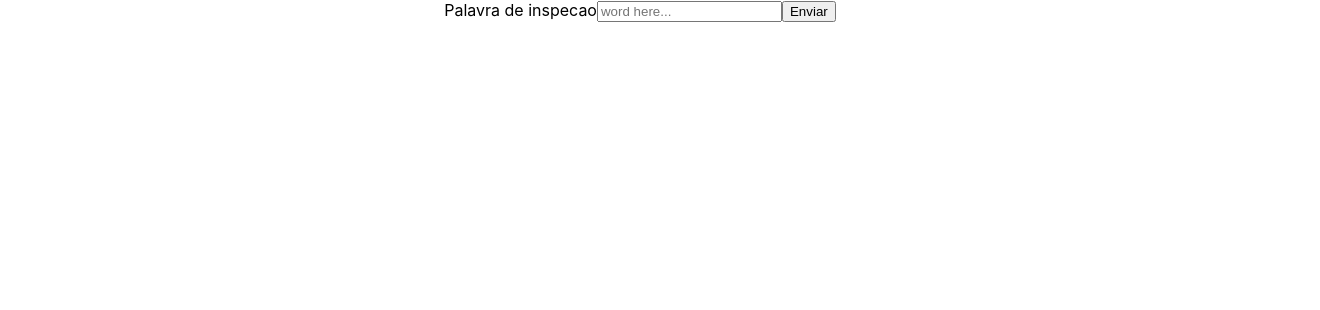
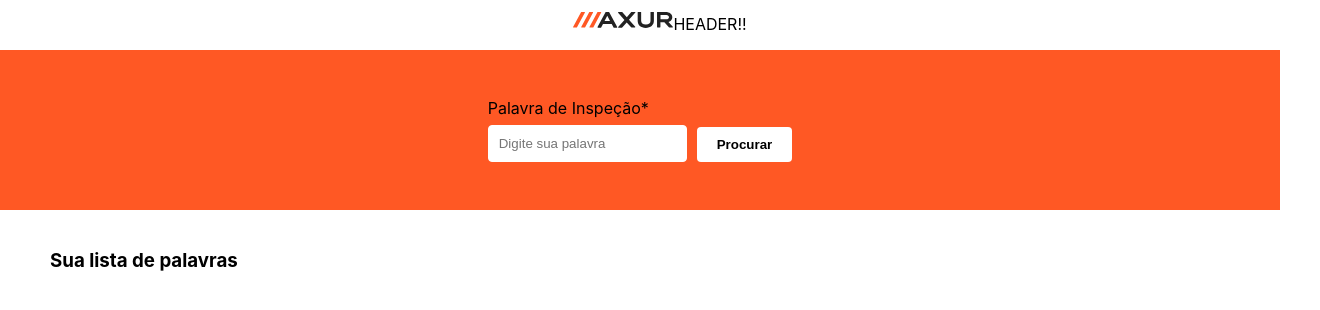
Before and after one commit to GuilhermeLLS/search-term-automation-ui, a React (Create React App) app: page /request-search in a window 1280 px wide. Shown: the top 310 px of the page, 1320 px wide, since content can reach past the window. Built offline with nearby package versions, Linux system fonts and the light colour scheme.

Commit message:
feat: add initial styles 💅

```diff
--- a/package.json
+++ b/package.json
@@ -47,6 +47,7 @@
   },
   "devDependencies": {
     "@types/react-router-dom": "^5.1.8",
+    "@types/styled-components": "^5.1.13",
     "@typescript-eslint/eslint-plugin": "^4.29.3",
     "@typescript-eslint/parser": "^4.29.3",
     "eslint": "^7.32.0",
--- /dev/null
+++ b/src/components/Header/Header.tsx
@@ -0,0 +1,94 @@
+import * as React from "react";
+import styled from "styled-components";
+
+export default function Header() {
+  return (
+    <Wrapper>
+      <Logo />
+      HEADER!!
+    </Wrapper>
+  );
+}
+
+const Wrapper = styled.nav`
+  width: 100%;
+  height: 30px;
+  padding: 10px 20px;
+  background-color: white;
+`;
+
+function Logo() {
+  return (
+    <svg
+      version="1.1"
+      id="Layer_1"
+      xmlns="http://www.w3.org/2000/svg"
+      xmlnsXlink="http://www.w3.org/1999/xlink"
+      width="100px"
+      height="20px"
+      viewBox="0 0 124 20"
+      xmlSpace="preserve"
+    >
+      <g>
+        <path
+          fillRule="evenodd"
+          clipRule="evenodd"
+          fill="#222222"
+          d="M96.1,11.1V0.5c0-0.3,0.2-0.5,0.5-0.5h3.2c0.3,0,0.5,0.2,0.5,0.5v10.5c0,5.3-3.9,8.8-10.1,8.8
+		c-6.1,0-10-3.4-10-8.8V0.5c0-0.3,0.2-0.5,0.5-0.5H84c0.3,0,0.5,0.2,0.5,0.5v10.5c0,3,1.9,4.5,5.8,4.5C94,15.6,96.1,13.9,96.1,11.1z
+		"
+        />
+        <path
+          fillRule="evenodd"
+          clipRule="evenodd"
+          fill="#222222"
+          d="M72.3,0.2C72.4,0.1,72.5,0,72.7,0H77c0.1,0,0.2,0,0.3,0.1c0.2,0.2,0.2,0.5,0,0.7l-7.9,8.9l7.8,8.8
+		c0.1,0.1,0.1,0.2,0.1,0.3c0,0.3-0.2,0.5-0.5,0.5h-4.3c-0.1,0-0.3-0.1-0.4-0.2L66.6,13l-5.6,6.3c-0.1,0.1-0.2,0.2-0.4,0.2h-4.3
+		c-0.1,0-0.2,0-0.3-0.1c-0.2-0.2-0.2-0.5,0-0.7l7.8-8.8l-7.9-8.9c-0.1-0.1-0.1-0.2-0.1-0.3C55.8,0.2,56,0,56.3,0h4.3
+		c0.1,0,0.3,0.1,0.4,0.2l5.7,6.4L72.3,0.2z"
+        />
+        <path
+          fillRule="evenodd"
+          clipRule="evenodd"
+          fill="#222222"
+          d="M54.8,18.6L44.9,0.3C44.8,0.1,44.7,0,44.5,0h-3.8c-0.2,0-0.4,0.1-0.4,0.3l-9.9,18.4c-0.1,0.2,0,0.6,0.2,0.7
+		c0.1,0,0.2,0.1,0.2,0.1h3.7c0.2,0,0.4-0.1,0.4-0.3l2.3-4.2l10.8,0l2.3,4.2c0.1,0.2,0.3,0.3,0.4,0.3h3.7c0.3,0,0.5-0.2,0.5-0.5
+		C54.9,18.8,54.8,18.7,54.8,18.6z M39.1,11.2l3.4-6.4l3.4,6.4L39.1,11.2z"
+        />
+        <path
+          fillRule="evenodd"
+          clipRule="evenodd"
+          fill="#222222"
+          d="M123.8,18.4l-5.4-6c4.3-1.3,4.7-4.7,4.7-5.9c0-3.9-3.3-6.5-8.4-6.5l-10,0c-0.3,0-0.5,0.2-0.5,0.5c0,0,0,0,0,0
+		l0,18.2c0,0.3,0.2,0.5,0.5,0.5l3.2,0c0.3,0,0.5-0.2,0.5-0.5l0-5.9h4.9l5.6,6.2c0.1,0.1,0.2,0.2,0.4,0.2h4.1c0.3,0,0.5-0.2,0.5-0.5
+		C124,18.6,123.9,18.5,123.8,18.4z M118.1,8.3c-0.5,0.4-1.6,0.9-3.5,0.9h-6.1l0-5.5h6.1c4.1,0,4.4,2.2,4.4,2.8
+		C119,7.3,118.7,7.9,118.1,8.3z"
+        />
+        <path
+          id="Page-1_4_"
+          fillRule="evenodd"
+          clipRule="evenodd"
+          fill="#FF5824"
+          d="M30.4,0.2l-10,18.5c-0.1,0.2,0,0.5,0.2,0.6c0.1,0,0.1,0.1,0.2,0.1h3.9c0.2,0,0.3-0.1,0.4-0.2
+		L35,0.6c0.1-0.2,0-0.5-0.2-0.6C34.8,0,34.7,0,34.7,0h-3.9C30.6,0,30.5,0.1,30.4,0.2z"
+        />
+        <path
+          id="Page-1-Copy_3_"
+          fillRule="evenodd"
+          clipRule="evenodd"
+          fill="#FF5824"
+          d="M20.2,0.2l-10,18.5c-0.1,0.2,0,0.5,0.2,0.6c0.1,0,0.1,0.1,0.2,0.1h3.9
+		c0.2,0,0.3-0.1,0.4-0.2l10-18.5c0.1-0.2,0-0.5-0.2-0.6C24.6,0,24.6,0,24.5,0h-3.9C20.5,0,20.3,0.1,20.2,0.2z"
+        />
+        <path
+          id="Page-1-Copy-2_3_"
+          fillRule="evenodd"
+          clipRule="evenodd"
+          fill="#FF5824"
+          d="M10.1,0.2l-10,18.5C0,19,0,19.2,0.3,19.3c0.1,0,0.1,0.1,0.2,0.1h3.9
+		c0.2,0,0.3-0.1,0.4-0.2l10-18.5c0.1-0.2,0-0.5-0.2-0.6C14.4,0,14.4,0,14.3,0h-3.9C10.3,0,10.1,0.1,10.1,0.2z"
+        />
+      </g>
+    </svg>
+  );
+}
--- a/src/components/InspectForm/InspectForm.tsx
+++ b/src/components/InspectForm/InspectForm.tsx
@@ -1,6 +1,7 @@
 import * as React from "react";
 import { useForm } from "react-hook-form";
 import { useWords } from "../../hooks/useWords/useWords";
+import { Form, Group, Input, Label, SubmitInput } from "./styles";
 
 type FormInput = {
   inspectWord: string;
@@ -35,14 +36,16 @@ export default function InspectForm() {
   };
 
   return (
-    <form onSubmit={handleSubmit(onSubmit)}>
-      <label htmlFor="inspectWord">Palavra de inspecao</label>
-      <input
-        id="inspectWord"
-        type="text"
-        placeholder="word here..."
-        {...register("inspectWord", { required: true, minLength: 4 })}
-      />
+    <Form onSubmit={handleSubmit(onSubmit)}>
+      <Group>
+        <Label htmlFor="inspectWord">Palavra de Inspeção*</Label>
+        <Input
+          type="text"
+          id="inspectWord"
+          placeholder="Digite sua palavra"
+          {...register("inspectWord", { required: true, minLength: 4 })}
+        />
+      </Group>
       {errors?.inspectWord?.type === "required" ? (
         <span role="alert">Campo Obrigatório*</span>
       ) : null}
@@ -52,7 +55,7 @@ export default function InspectForm() {
       {errors?.inspectWord?.type === "value" ? (
         <span role="alert">Palavra já existe na lista!</span>
       ) : null}
-      <input type="submit" value={isSubmitting ? "Carregando" : "Enviar"} />
-    </form>
+      <SubmitInput type="submit" value={isSubmitting ? "Carregando" : "Procurar"} />
+    </Form>
   );
 }
--- /dev/null
+++ b/src/components/InspectForm/styles.ts
@@ -0,0 +1,33 @@
+import styled from "styled-components";
+
+export const Form = styled.form`
+  display: flex;
+  align-items: center;
+`;
+
+export const Group = styled.div`
+  display: flex;
+  flex-direction: column;
+  align-items: flex-start;
+  margin-right: 10px;
+`;
+
+export const Label = styled.label`
+  margin-bottom: 7px;
+`;
+
+export const Input = styled.input`
+  padding: 10px;
+  border-radius: 4px;
+  border: 1px solid white;
+`;
+
+export const SubmitInput = styled.input`
+  color: black;
+  border: none;
+  font-weight: 700;
+  border-radius: 4px;
+  padding: 10px 20px;
+  align-self: flex-end;
+  background-color: white;
+`;
--- a/src/components/InspectionList/InspectionList.tsx
+++ b/src/components/InspectionList/InspectionList.tsx
@@ -1,17 +1,98 @@
 import * as React from "react";
-import { Link } from "react-router-dom";
+import { Link as RouterLink } from "react-router-dom";
+import styled from "styled-components";
 import { useWords } from "../../hooks/useWords/useWords";
 
 export default function InspectionList() {
   const { words } = useWords();
 
   return (
-    <ul>
-      {words.map(({ value, id }) => (
-        <li key={id}>
-          <Link to={`/details/${id}`}>{value}</Link>
-        </li>
-      ))}
-    </ul>
+    <SectionWrapper>
+      <h3>Sua lista de palavras</h3>
+      <List>
+        {words.map(({ value, id }) => (
+          <ListItem key={id}>
+            <InfoWrapper>
+              <WordInfo>{value}</WordInfo>
+              <IdInfo>id: {id}</IdInfo>
+            </InfoWrapper>
+            <Pill>
+              <Link to={`/details/${id}`}>Ver</Link>
+            </Pill>
+          </ListItem>
+        ))}
+      </List>
+    </SectionWrapper>
   );
 }
+
+const SectionWrapper = styled.section`
+  text-align: left;
+  padding: 20px 0px 20px 50px;
+`;
+
+const List = styled.ul`
+  padding: 0;
+`;
+
+const ListItem = styled.li`
+  width: 200px;
+  padding: 10px;
+  display: flex;
+  flex-direction: row;
+  align-items: center;
+  justify-content: space-between;
+  border-bottom: 1px solid #d0d0d0;
+
+  &:first-child {
+    border-top: 1px solid #d0d0d0;
+  }
+`;
+
+const IdInfo = styled.span`
+  font-size: 12px;
+`;
+
+const WordInfo = styled.span`
+  font-size: 16px;
+`;
+
+const InfoWrapper = styled.div`
+  display: flex;
+  flex-direction: column;
+  align-items: flex-start;
+`;
+
+function ChevronRight() {
+  return (
+    <svg
+      xmlns="http://www.w3.org/2000/svg"
+      width="16"
+      height="16"
+      fill="tomato"
+      viewBox="0 0 16 16"
+    >
+      <path
+        fillRule="evenodd"
+        d="M4.646 1.646a.5.5 0 0 1 .708 0l6 6a.5.5 0 0 1 0 .708l-6 6a.5.5 0 0 1-.708-.708L10.293 8 4.646 2.354a.5.5 0 0 1 0-.708z"
+      />
+    </svg>
+  );
+}
+
+const Pill = styled.span`
+  font-size: 12px;
+  cursor: pointer;
+  padding: 3px 10px;
+  border-radius: 10px;
+  border: 1px solid #d0d0d0;
+
+  &:hover {
+    box-shadow: 3px 5px 5px 0px orange;
+  }
+`;
+
+const Link = styled(RouterLink)`
+  text-decoration: none;
+  color: #000011;
+`;
--- a/src/mocks/handlers.ts
+++ b/src/mocks/handlers.ts
@@ -17,7 +17,7 @@ const DONE_URLS = [
 export const handlers = [
   // Handles a POST /login request
   rest.post("/crawl", (_req: RestRequest, res: ResponseComposition, ctx: RestContext) => {
-    return res(ctx.delay(1200), ctx.status(200), ctx.json({ id: Math.random() }));
+    return res(ctx.delay(1200), ctx.status(200), ctx.json({ id: Math.floor(Math.random() * 100) }));
   }),
   // Handles a GET /user request
   rest.get("/crawl/:id", (req: RestRequest, res: ResponseComposition, ctx: RestContext) => {
--- a/src/pages/details/Details.tsx
+++ b/src/pages/details/Details.tsx
@@ -1,5 +1,6 @@
 import * as React from "react";
 import { Link, useRouteMatch } from "react-router-dom";
+import Header from "../../components/Header/Header";
 import useStaleRefresh from "../../hooks/useStaleRefresh/useStaleRefresh";
 
 export interface QueryResponse {
@@ -17,6 +18,8 @@ export default function Details() {
   );
 
   return (
+    <React.Fragment>
+      <Header />
       <div>
         <Link to="/request-search">{"Back <"}</Link>
         <h3>{data?.status}</h3>
@@ -30,5 +33,6 @@ export default function Details() {
           <span>loading....</span>
         )}
       </div>
+    </React.Fragment>
   );
 }
--- a/src/pages/search-request/SearchRequest.tsx
+++ b/src/pages/search-request/SearchRequest.tsx
@@ -1,12 +1,27 @@
 import * as React from "react";
+import styled from "styled-components";
+import Header from "../../components/Header/Header";
 import InspectForm from "../../components/InspectForm/InspectForm";
 import InspectionList from "../../components/InspectionList/InspectionList";
 
 export default function SearchRequest() {
   return (
     <React.Fragment>
-      <InspectForm />
+      <Header />
+      <PageHero>
+        <InspectForm />
+      </PageHero>
       <InspectionList />
     </React.Fragment>
   );
 }
+
+const PageHero = styled.section`
+  width: 100%;
+  height: 10rem;
+  display: flex;
+  align-items: center;
+  flex-direction: column;
+  justify-content: center;
+  background-color: #ff5824;
+`;
```
Also changed, not shown: 1 other file (tests, documents, lock files or other folders). Lines whose indentation alone changed are shown as unchanged.
